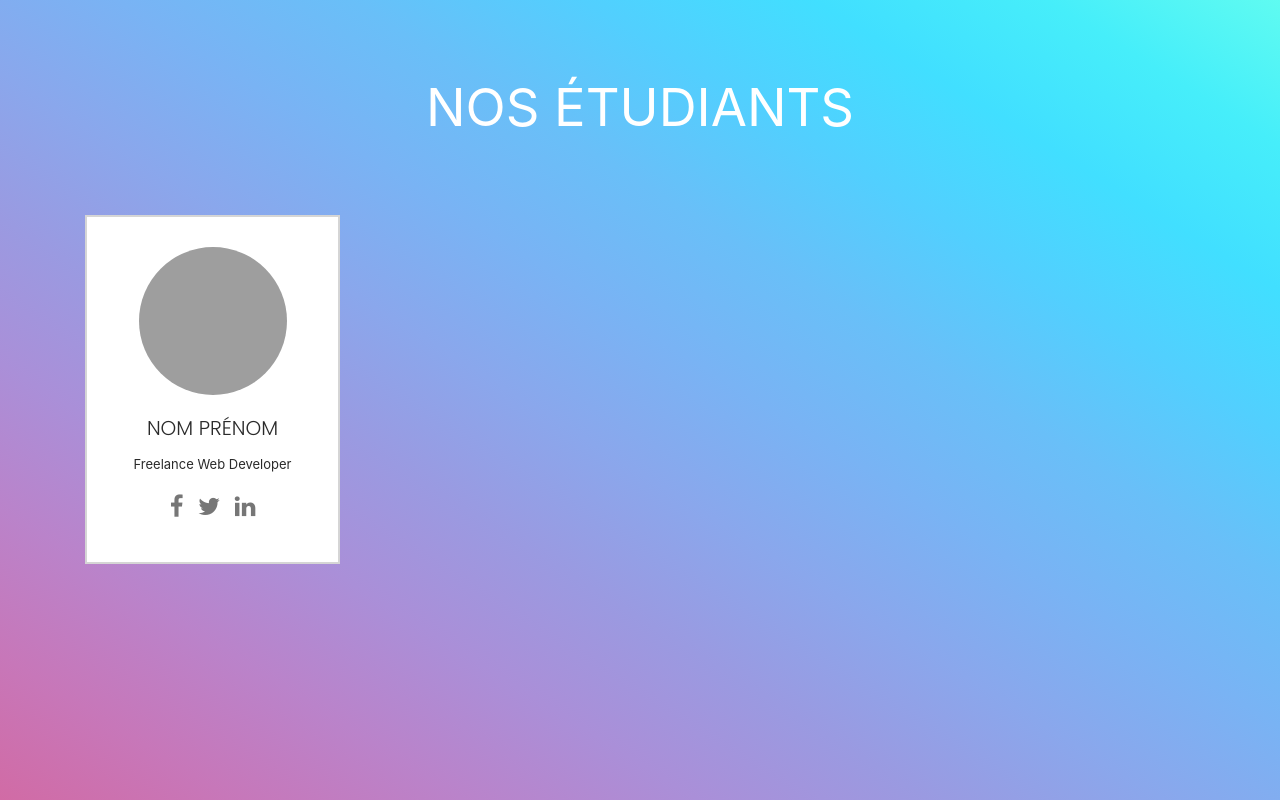
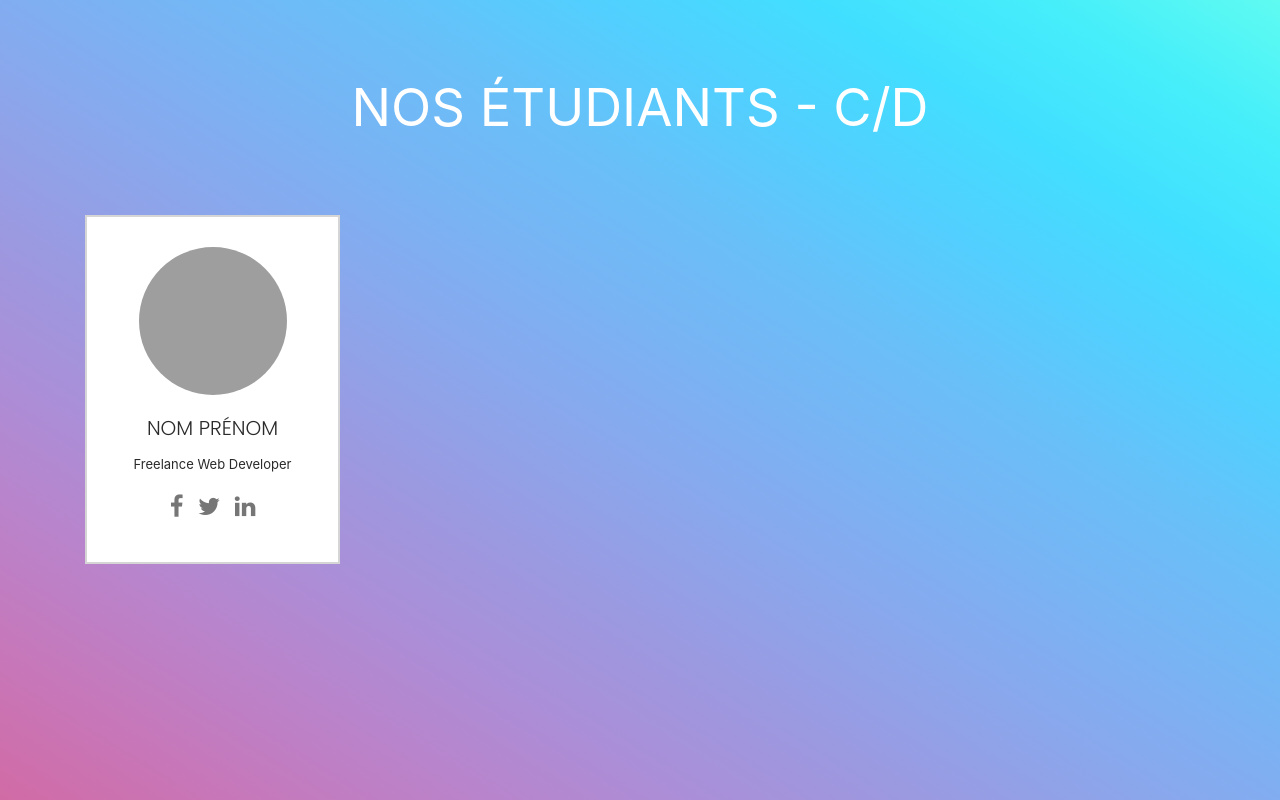
Before and after one commit to moshifr/git-s3-cm, a plain HTML site: page index.html in a window 1280 px wide. Drawn offline with nearby package versions, Linux system fonts and the light colour scheme; grey boxes are pictures that could not be loaded.

Commit message:
init branch

```diff
--- a/index.html
+++ b/index.html
@@ -17,7 +17,7 @@
 <section class="our-webcoderskull padding-lg">
     <div class="container">
         <div class="row heading heading-icon">
-            <h2>Nos étudiants</h2>
+            <h2>Nos étudiants - C/D</h2>
         </div>
         <ul class="row">
             <li class="col-12 col-md-6 col-lg-3 first-element">
```
